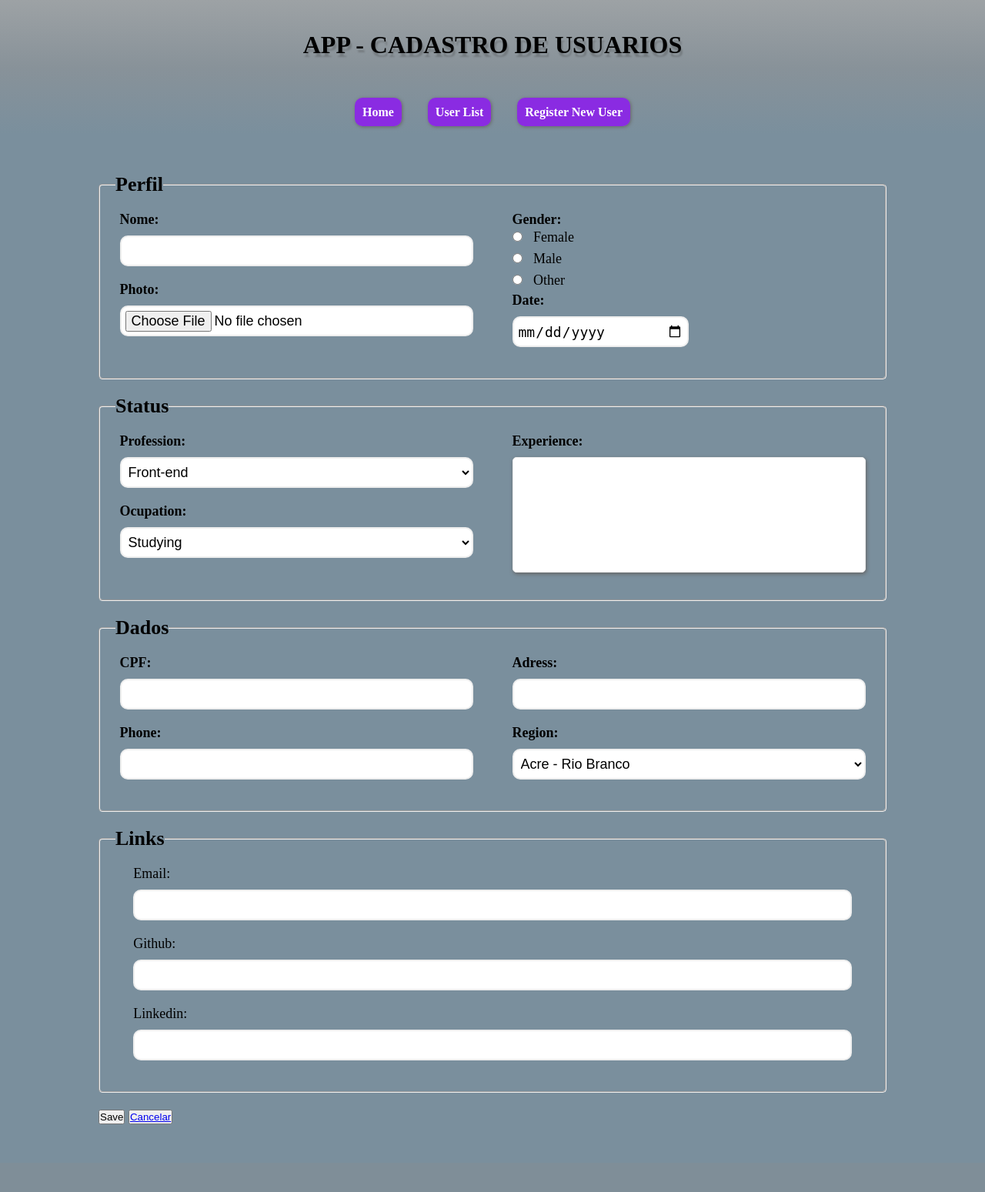
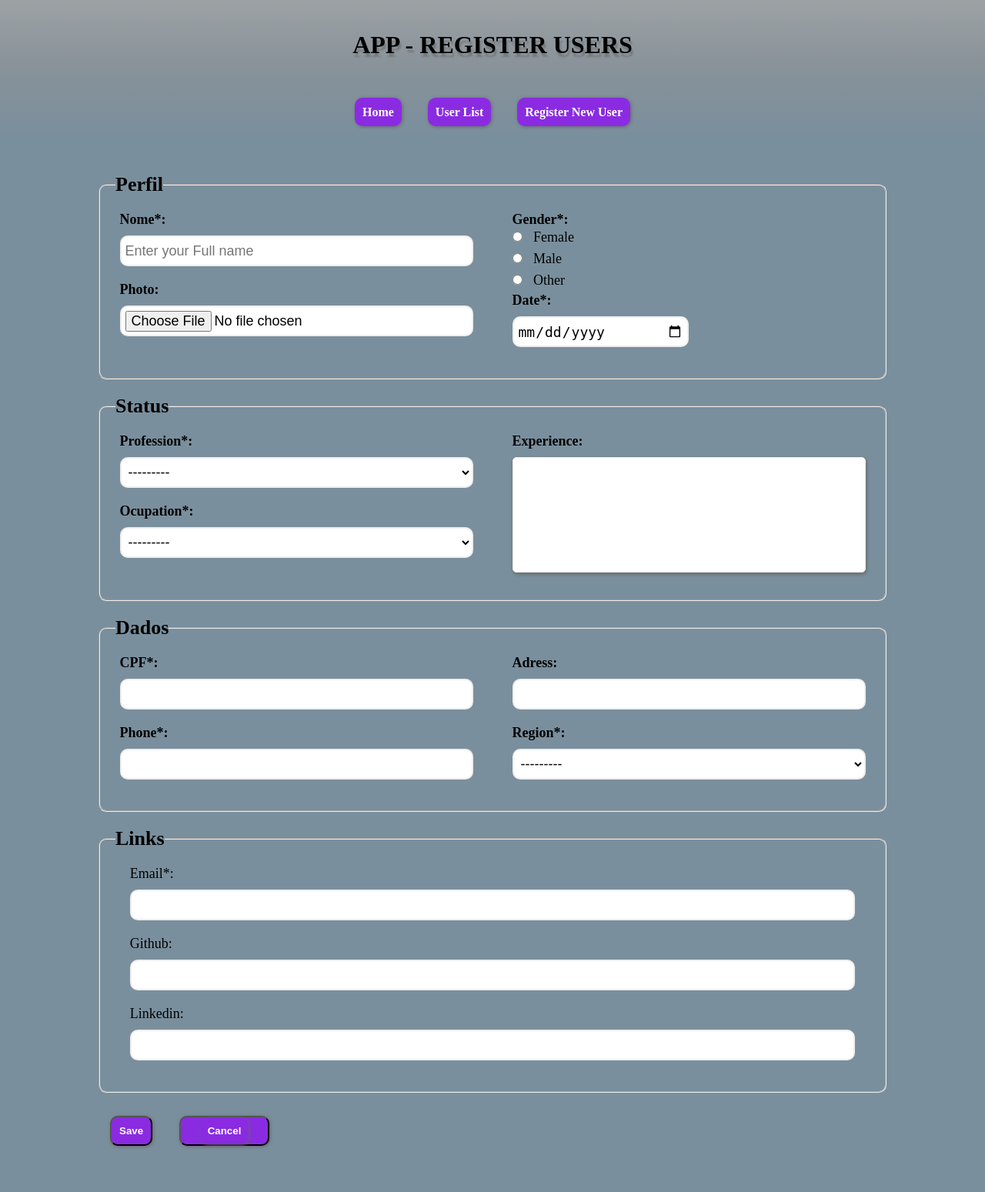
Before and after one commit to EliasjSilva/CRUD-Model-Django, a Django app: page /Form/ in a window 1280 px wide. Shown: the whole page at 77% size. Before the commit the page ends 1461 px from the top, so only its background shows below. Run offline with Django 4.2, Linux system fonts and the light colour scheme.

Commit message:
CRUD Django

```diff
--- a/App_Register/admin.py
+++ b/App_Register/admin.py
@@ -6,7 +6,7 @@ from . import models
 class UserAdmin(admin.ModelAdmin):
     list_filter = ['gender', 'profession', 'ocupation']
     search_fields = ['name']
-    list_display = ['name', 'photo', 'gender', 'date', 'profession', 'ocupation', 'technologies', 'experience', 'cpf', 'phone', 'adress', 'locate', 'email', 'github', 'linkedin']
+    list_display = ['name', 'photo', 'gender', 'date', 'profession', 'ocupation', 'experience', 'cpf', 'phone', 'adress', 'locate', 'email', 'github', 'linkedin']
     list_per_page = 8
 
     # # Change the select option to RADIO Button
--- a/App_Register/forms.py
+++ b/App_Register/forms.py
@@ -9,11 +9,11 @@ class UserForm(forms.ModelForm):
         fields = '__all__'
 
         widgets = {
-            # 'name': forms.TextInput(
-            #     attrs={
-            #         'placeholder': 'Enter your Full name',
-            #         }
-            #     ),
+            'name': forms.TextInput(
+                attrs={
+                    'placeholder': 'Enter your Full name',
+                    }
+                ),
             'gender': forms.RadioSelect(
                 attrs={
                     'type':'radio',
--- a/App_Register/models.py
+++ b/App_Register/models.py
@@ -79,23 +79,23 @@ class User(models.Model):
     date = models.DateField()
 
     # Status
-    profession = models.CharField(max_length=100, choices=PROFESSION, default=None, null=True)
-    ocupation = models.CharField(max_length=100, choices=OCUPATION, default=None, null=True)
-    technologies = models.CharField(max_length=100, choices=TECHNOLOGIES, null=True ,default=DEFAULT, blank=True)
+    profession = models.CharField(max_length=100, choices=PROFESSION, null=True) #default=None
+    ocupation = models.CharField(max_length=100, choices=OCUPATION, null=True) #default=None
+    # technologies = models.CharField(max_length=100, choices=TECHNOLOGIES, null=True ,default=None, blank=True)
     experience = models.TextField(blank=True, null=True)
 
     # Dados
     cpf = models.CharField(max_length= 11, null=True)
     phone = models.CharField(max_length=11, null=True)
     adress = models.CharField(max_length=155, blank=True, null=True)
-    locate = models.CharField(max_length=100, choices=LOCATE, default=DEFAULT)
+    locate = models.CharField(max_length=100, choices=LOCATE) #default=None
     # ArrayField(
         # models.CharField(choices=LOCATE, max_length=100, blank=True, null=True),
 
     # Links
     email = models.EmailField()
-    github = models.URLField(blank=True, null=True, default=DEFAULT)
-    linkedin = models.URLField(blank=True, null=True, default=DEFAULT)
+    github = models.URLField(blank=True, null=True, default=None)
+    linkedin = models.URLField(blank=True, null=True, default=None)
 
     created_at = models.DateTimeField(auto_now_add=True, null=True)
 
--- a/App_Register/templates/register/form.html
+++ b/App_Register/templates/register/form.html
@@ -6,15 +6,15 @@
             <fieldset>
                 <legend>Perfil</legend>
                 <div class="form-content">
-                    <label for="">Nome:</label>
+                    <label for="">Nome*:</label>
                     {{ form.name }}
                     <label for="">Photo:</label>
                     {{ form.photo }}
                 </div>
                 <div class="form-content">
-                    <label for="">Gender:</label>
+                    <label for="">Gender*:</label>
                     {{ form.gender }}
-                    <label for="">Date:</label>
+                    <label for="">Date*:</label>
                     {{ form.date }}
                 </div>
             </fieldset>
@@ -22,9 +22,9 @@
                 <legend>Status</legend>
                 <div class="content">
                     <div class="form-content">
-                        <label for="">Profession:</label>
+                        <label for="">Profession*:</label>
                         {{ form.profession }}
-                        <label for="">Ocupation:</label>
+                        <label for="">Ocupation*:</label>
                         {{ form.ocupation }}
                     </div>
                     <div class="form-content">
@@ -40,22 +40,22 @@
             <fieldset>
                 <legend>Dados</legend>
                 <div class="form-content">
-                    <label for="">CPF:</label>
+                    <label for="">CPF*:</label>
                     {{ form.cpf }}
-                    <label for="">Phone:</label>
+                    <label for="">Phone*:</label>
                     {{ form.phone }}
                 </div>
                 <div class="form-content">
                     <label for="">Adress:</label>
                     {{ form.adress }}
-                    <label for="">Region:</label>
+                    <label for="">Region*:</label>
                     {{ form.locate }}
                 </div>
             </fieldset>
             <fieldset>
                 <legend>Links</legend>
                 <div class="form-content-links">
-                    <label for="">Email:</label>
+                    <label for="">Email*:</label>
                     {{ form.email }}
                     <label for="">Github:</label>
                     {{ form.github }}
@@ -66,7 +66,7 @@
 
             <div class="form-buttons-end">
                 <button type="submit">Save</button>
-                <button type="button"><a href="{% url 'list' %}">Cancelar</a></button>
+                <button type="button"><a href="{% url 'list' %}">Cancel</a></button>
             </div>
         </form>
     </div>
--- a/App_Register/templates/register/home.html
+++ b/App_Register/templates/register/home.html
@@ -10,7 +10,7 @@
 <body>
 
     <header>
-        <h1>APP - CADASTRO DE USUARIOS</h1>
+        <h1>APP - REGISTER USERS</h1>
         <nav>
             <a href="{% url 'home' %}">Home</a>
             <a href="{% url 'list' %}">User List</a>
--- a/App_Register/views.py
+++ b/App_Register/views.py
@@ -17,7 +17,7 @@ def liste(request):
 
 # Creating !!
 def create(request):
-    form = forms.UserForm(request.POST or None, request.FILES)
+    form = forms.UserForm(request.POST or None, request.FILES or None)
 
     if form.is_valid():
         form.save()
@@ -34,7 +34,7 @@ def read(request, id):
 # Updating
 def update(request, id):
     edit = models.User.objects.get(id=id)
-    form = forms.UserForm(request.POST or None, request.FILES, instance= edit)
+    form = forms.UserForm(request.POST or None, request.POST or None, instance=edit)
 
     if form.is_valid():
         form.save()
--- a/static/css/app_register.css
+++ b/static/css/app_register.css
@@ -16,6 +16,7 @@ body{
 .img img{
     width: 150px;
     border-radius: 10%;
+    margin: 40px 0 0 0;
 }
 .home{
     display: flex;
@@ -46,7 +47,7 @@ fieldset{
     display: flex;
     justify-content: space-around;
     align-items: start;
-    border-radius: 5px;
+    border-radius: 10px;
 }
 fieldset legend{
     margin: 0 0 0 20px;
@@ -129,13 +130,17 @@ header h1 {
     padding: 40px 0;
     text-shadow: #3334 2px 5px 2px;
 }
+h2 {
+    text-align: center;
+    margin: 100px 0;
+}
 
 /*  BUTTONS */
 nav{
     text-align: center;
     padding: 20px 0;
 }
-nav a{
+nav a,form .form-buttons-end button a, form .form-buttons-end button{
     text-decoration: none;
     box-shadow: #666 1px 1px 4px;
     border-radius: 10px;
@@ -145,10 +150,11 @@ nav a{
     font-weight: bold;
     color: #fff;
 }
-nav a:hover{
-    box-shadow: #666 1px 1px 8px;
+nav a:hover,form .form-buttons-end button a:hover, form .form-buttons-end button:hover{
+    box-shadow: #666 2px 2px 10px;
     border-radius: 12px;
-    background-color: #8723e4;
+    background-color: #8014e6;
+    cursor: pointer;
 }
 
 /* *** List *** */
@@ -177,7 +183,7 @@ table td, th{
     border: 5px solid #7A8F9D;
     border-collapse: collapse;
 }
-.table-users-list table th:nth-child(n+2){
+.table-users-list table th:nth-child(n+2), .table-users-list table tr:nth-child(n+2) {
     text-align: start;
 }
 
@@ -189,6 +195,13 @@ table td, th{
     padding: 3px;
     color: #fff;
     border-radius: 5px;
+    text-align: center;
+}
+.table-users-list table span{
+    display: flex;
+    flex-direction: column;
+    justify-content: center;
+    margin: 5px 0;
 }
 .table-users-list table a:hover{
     border-radius: 7px;
```
Also changed, not shown: App_Register/templates/register/user.html (+5 -5 lines), App_Register/migrations/0001_initial.py, App_Register/migrations/0002_alter_user_gender_alter_user_technologies.py (deleted), App_Register/migrations/0003_alter_user_gender.py (deleted), App_Register/migrations/0004_alter_user_gender_alter_user_locate_and_more.py (deleted), db.sqlite3, static/imgs/rain-code.gif (deleted).
